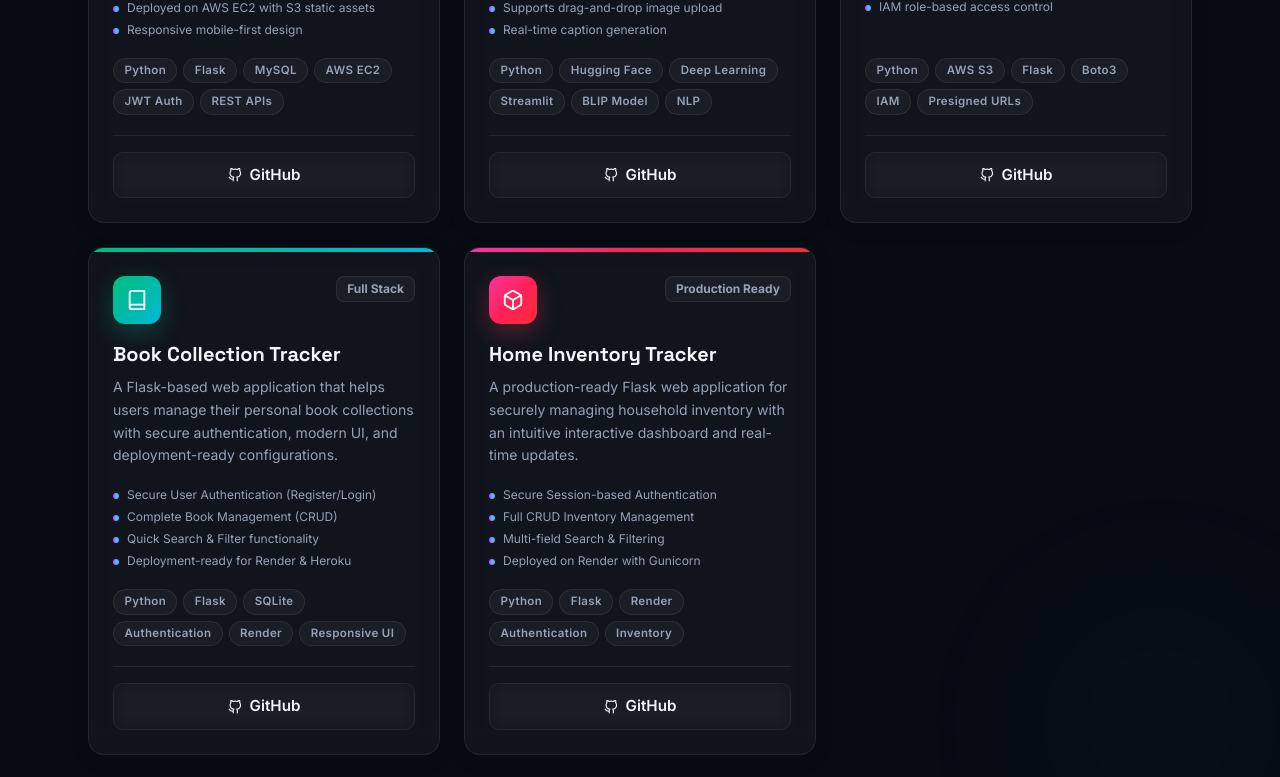
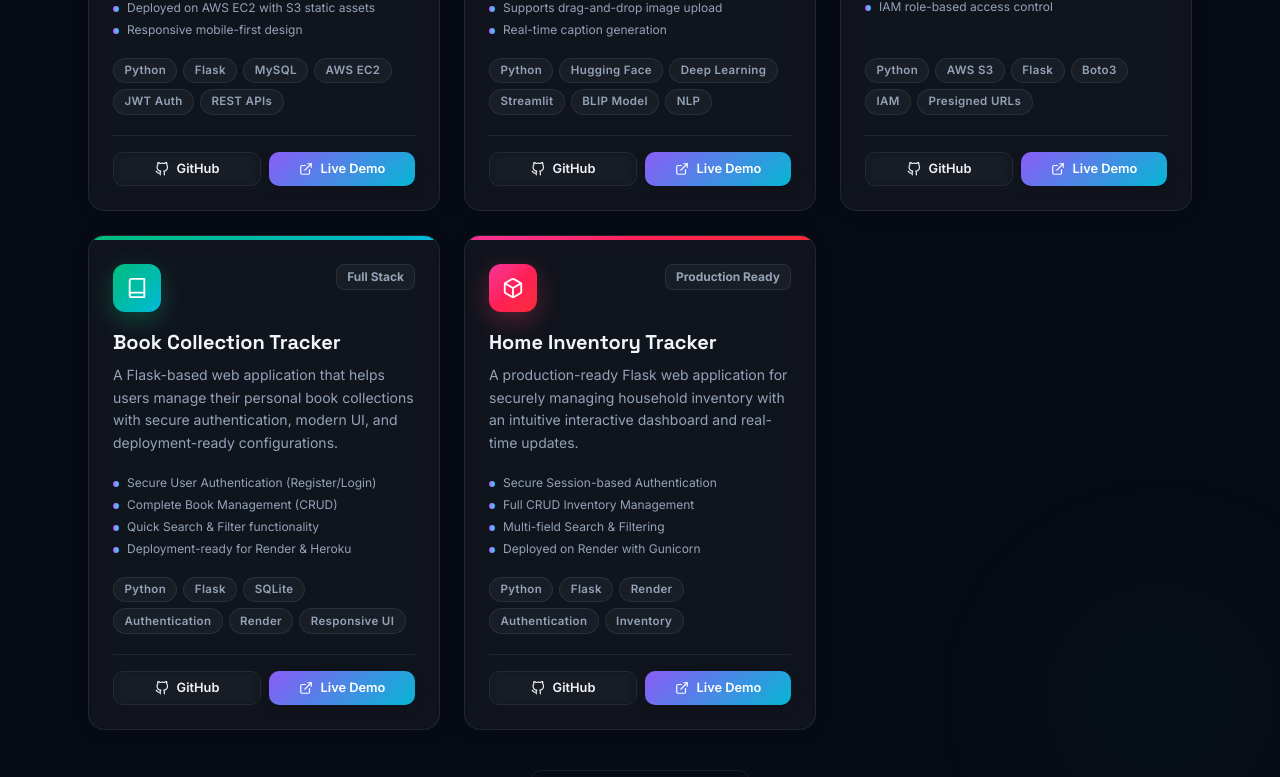
Before and after one commit to chintadavasudharini/portfolio, a React (Vite) app: page / in a window 1280 px wide. Shown: the part 5240-6017 px from the top of the page. Built offline with nearby package versions, Linux system fonts and the light colour scheme.

Commit message:
Update Projects component with live demo links and adjusted button styles

```diff
--- a/src/components/Projects.jsx
+++ b/src/components/Projects.jsx
@@ -1,7 +1,7 @@
 import { motion } from 'framer-motion';
 import { useInView } from 'framer-motion';
 import { useRef } from 'react';
-import { FiGithub, FiCloud, FiImage, FiFileText, FiBook, FiBox } from 'react-icons/fi';
+import { FiGithub, FiCloud, FiImage, FiFileText, FiBook, FiBox, FiExternalLink } from 'react-icons/fi';
 
 const projects = [
   {
@@ -19,6 +19,7 @@ const projects = [
       'Responsive mobile-first design',
     ],
     github: 'https://github.com/chintadavasudharini/quicknotes',
+    demo: '#',
     badge: 'AWS Deployed',
   },
   {
@@ -36,6 +37,7 @@ const projects = [
       'Real-time caption generation',
     ],
     github: 'https://github.com/chintadavasudharini/imagecaption',
+    demo: 'https://chintadavasudharini-imagecaption.streamlit.app/',
     badge: 'AI · ML',
   },
   {
@@ -53,6 +55,7 @@ const projects = [
       'IAM role-based access control',
     ],
     github: 'https://github.com/chintadavasudharini/cloud-storage-manager',
+    demo: '#',
     badge: 'AWS S3',
   },
   {
@@ -70,6 +73,7 @@ const projects = [
       'Deployment-ready for Render & Heroku',
     ],
     github: 'https://github.com/chintadavasudharini/BookCollectionTracker',
+    demo: 'https://book-collection-tracker.onrender.com/',
     badge: 'Full Stack',
   },
   {
@@ -87,6 +91,7 @@ const projects = [
       'Deployed on Render with Gunicorn',
     ],
     github: 'https://github.com/chintadavasudharini/HomeInventoryTracker',
+    demo: 'https://homeinventorytracker-t7if.onrender.com/',
     badge: 'Production Ready',
   },
 ];
@@ -139,17 +144,31 @@ function ProjectCard({ project, delay }) {
         </div>
 
         {/* Links */}
-        <div className="flex gap-3 mt-auto pt-4 border-t border-[var(--border-glass)]">
+        <div className="flex gap-2 mt-auto pt-4 border-t border-[var(--border-glass)]">
           <a
             href={project.github}
             target="_blank"
             rel="noopener noreferrer"
-            className="btn-outline py-2 px-4 text-xs flex-1 justify-center"
+            className="btn-outline flex-1 justify-center flex items-center gap-1.5 whitespace-nowrap"
+            style={{ padding: '0.4rem 0.8rem', fontSize: '0.8rem' }}
             aria-label={`View ${project.title} on GitHub`}
           >
             <FiGithub size={14} />
             GitHub
           </a>
+          {project.demo && (
+            <a
+              href={project.demo}
+              target="_blank"
+              rel="noopener noreferrer"
+              className="btn-primary flex-1 justify-center flex items-center gap-1.5 whitespace-nowrap"
+              style={{ padding: '0.4rem 0.8rem', fontSize: '0.8rem' }}
+              aria-label={`View Live Demo for ${project.title}`}
+            >
+              <FiExternalLink size={14} />
+              Live Demo
+            </a>
+          )}
         </div>
       </div>
     </motion.article>
```
